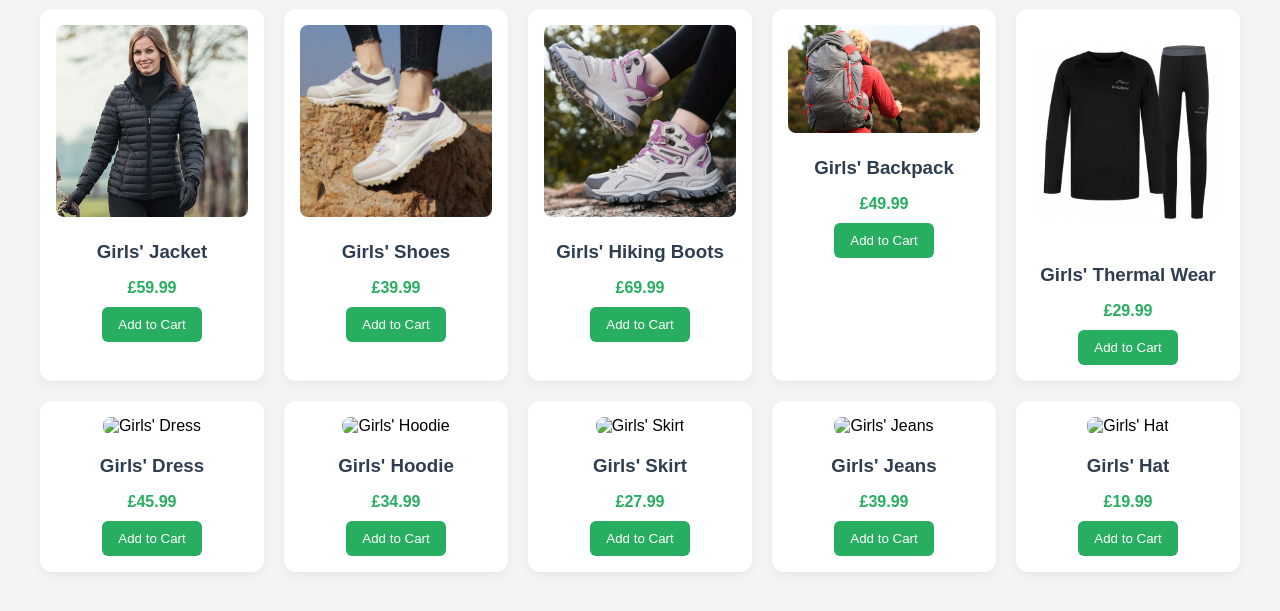
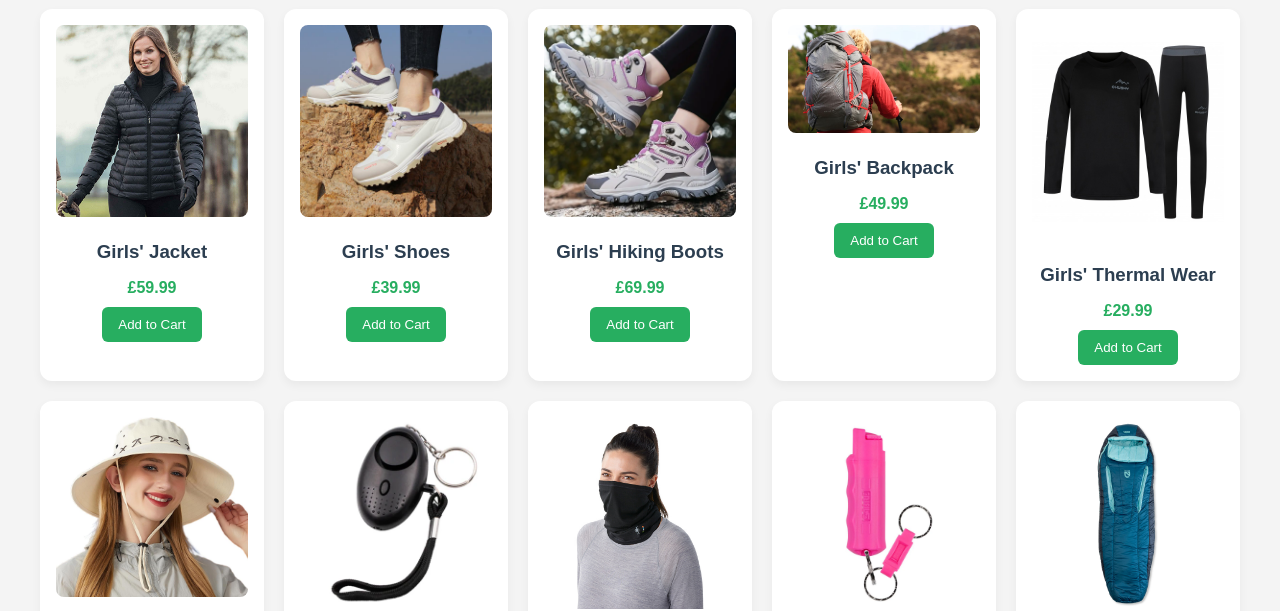
Before and after one commit to thanes0804/website, a plain HTML site: page girls.html in a window 1280 px wide. Shown: the part 227-838 px from the top of the page. Drawn offline with Linux system fonts and the light colour scheme.

Commit message:
Update girls.html

```diff
--- a/girls.html
+++ b/girls.html
@@ -71,36 +71,35 @@
                 <p>£29.99</p>
                 <button onclick="addToCart('Girls\\' Thermal Wear', 29.99)">Add to Cart</button>
             </div>
-            <!-- New Products -->
             <div class="product-card">
-                <img src="images/girls%20dress.jpg" alt="Girls' Dress">
-                <h3>Girls' Dress</h3>
-                <p>£45.99</p>
-                <button onclick="addToCart('Girls\\' Dress', 45.99)">Add to Cart</button>
+                <img src="images/girl%20buckethat.jpg" alt="Girls' Bucket hat">
+                <h3>Girls' Bucket hat</h3>
+                <p>£15.99</p>
+                <button onclick="addToCart('Girls\\'  Bucket hat', 15.99)">Add to Cart</button>
             </div>
             <div class="product-card">
-                <img src="images/girls%20hoodie.jpg" alt="Girls' Hoodie">
-                <h3>Girls' Hoodie</h3>
-                <p>£34.99</p>
-                <button onclick="addToCart('Girls\\' Hoodie', 34.99)">Add to Cart</button>
+                <img src="images/girl%20defencealarm.webp" alt="Girls'defence alarm">
+                <h3>Girls'defence alarm </h3>
+                <p>£24.00</p>
+                <button onclick="addToCart('Girls\\' defence alarm', 24.00)">Add to Cart</button>
             </div>
             <div class="product-card">
-                <img src="images/girls%20skirt.jpg" alt="Girls' Skirt">
-                <h3>Girls' Skirt</h3>
-                <p>£27.99</p>
-                <button onclick="addToCart('Girls\\' Skirt', 27.99)">Add to Cart</button>
+                <img src="images/girl%20neckgaiter.jpg" alt="Girls' neck gaiter">
+                <h3>Girls' neck gaiter</h3>
+                <p>£17.00</p>
+                <button onclick="addToCart('Girls\\' neck gaiter', 17.00)">Add to Cart</button>
             </div>
             <div class="product-card">
-                <img src="images/girls%20jeans.jpg" alt="Girls' Jeans">
-                <h3>Girls' Jeans</h3>
-                <p>£39.99</p>
-                <button onclick="addToCart('Girls\\' Jeans', 39.99)">Add to Cart</button>
+                <img src="images/girl%20pepperspray.webp" alt="Girls' pepper spray">
+                <h3>Girls'  pepper spray</h3>
+                <p>£19.99</p>
+                <button onclick="addToCart('Girls\\'  pepper spray', 19.99)">Add to Cart</button>
             </div>
             <div class="product-card">
-                <img src="images/girls%20hat.jpg" alt="Girls' Hat">
-                <h3>Girls' Hat</h3>
+                <img src="images/girl%20sleepingbag.jpg" alt="Girls' sleeping bag">
+                <h3>Girls'  sleeping bag</h3>
                 <p>£19.99</p>
-                <button onclick="addToCart('Girls\\' Hat', 19.99)">Add to Cart</button>
+                <button onclick="addToCart('Girls\\'  sleeping bag', 19.99)">Add to Cart</button>
             </div>
         </div>
     </div>
```
